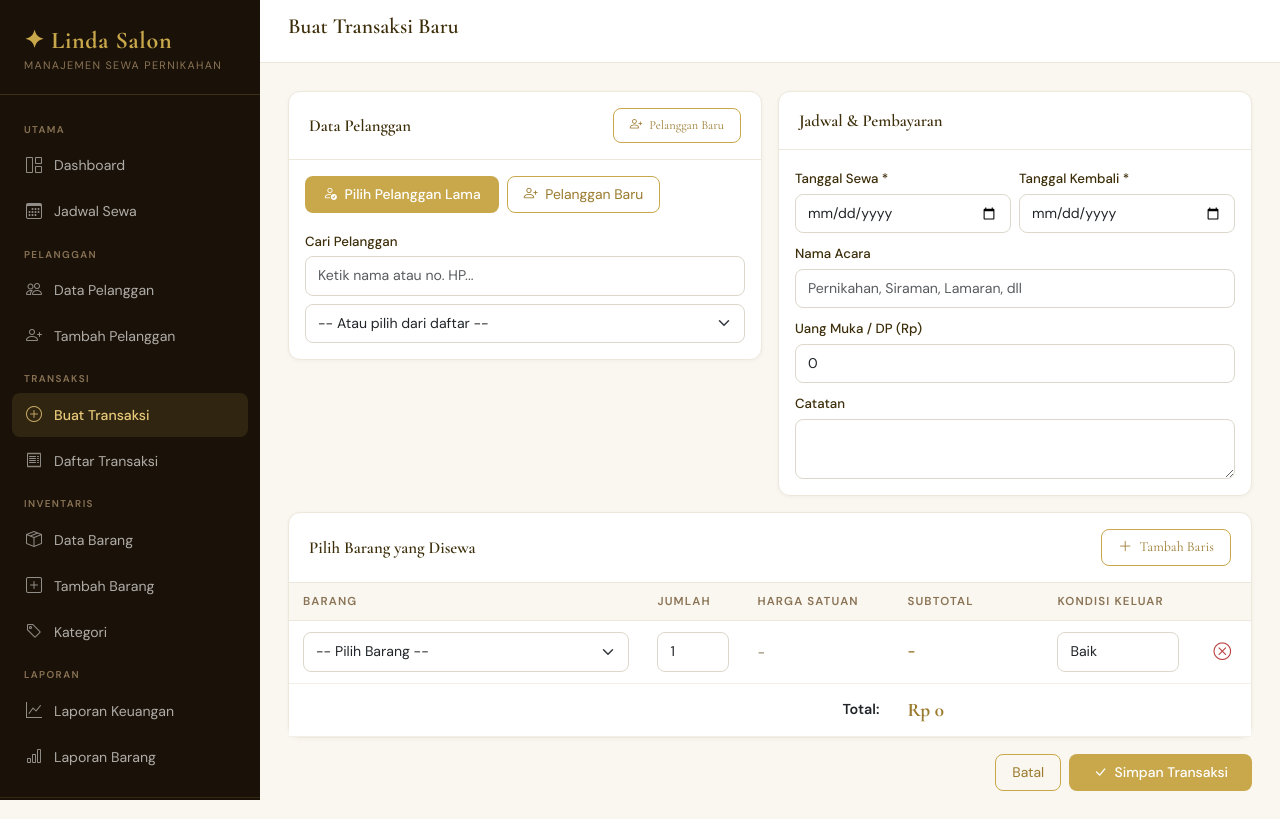
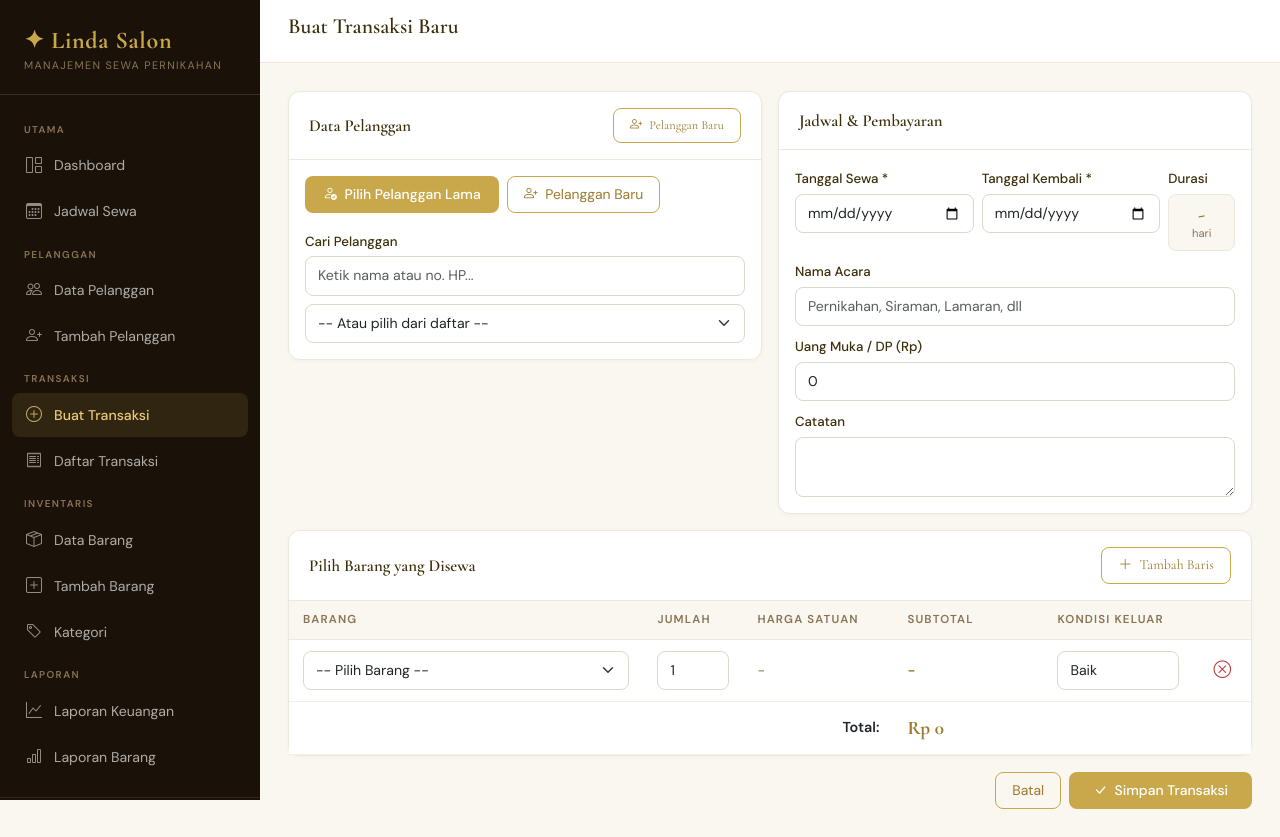
Before and after one commit to avifmuhamadtaufiq/linda_salon, a Django app: page /transactions/create/ in a window 1280 px wide. Run offline with Django 4.2, Linux system fonts and the light colour scheme; the visitor is signed in with stand-in values (Sample User, id 1); data that the repository does not hold is empty; some libraries are stand-ins or nearby versions.

Commit message:
Fitur harga per hari

```diff
--- a/apps/transactions/models.py
+++ b/apps/transactions/models.py
@@ -40,13 +40,14 @@
     transaksi = models.ForeignKey(Transaksi, on_delete=models.CASCADE, related_name='detail')
     barang = models.ForeignKey(Barang, on_delete=models.PROTECT, related_name='detail_transaksi')
     jumlah = models.PositiveIntegerField(default=1)
+    jumlah_hari = models.PositiveIntegerField(default=1)
     harga_satuan = models.DecimalField(max_digits=12, decimal_places=0)
     subtotal = models.DecimalField(max_digits=15, decimal_places=0, default=0)
     kondisi_keluar = models.CharField(max_length=100, blank=True)
     kondisi_kembali = models.CharField(max_length=100, blank=True)
 
     def __str__(self):
-        return f"{self.barang.nama} x{self.jumlah}"
+        return f"{self.barang.nama} x{self.jumlah} x{self.jumlah_hari} hari"
 
     class Meta:
         verbose_name = 'Detail Transaksi'
--- a/apps/transactions/views.py
+++ b/apps/transactions/views.py
@@ -16,6 +16,17 @@
     prefix = f"SW{today.strftime('%Y%m%d')}"
     last = Transaksi.objects.filter(no_transaksi__startswith=prefix).count()
     return f"{prefix}{str(last + 1).zfill(3)}"
+
+
+def hitung_jumlah_hari(tanggal_sewa, tanggal_kembali):
+    """Hitung jumlah hari antara tanggal sewa dan kembali, minimal 1 hari"""
+    try:
+        tgl_sewa = datetime.datetime.strptime(str(tanggal_sewa), '%Y-%m-%d').date()
+        tgl_kembali = datetime.datetime.strptime(str(tanggal_kembali), '%Y-%m-%d').date()
+        selisih = (tgl_kembali - tgl_sewa).days
+        return max(selisih, 1)
+    except:
+        return 1
 
 
 @login_required
@@ -64,22 +75,25 @@
                 uang_muka_raw = request.POST.get('uang_muka', '0') or '0'
                 uang_muka = Decimal(str(uang_muka_raw))
 
-                # Cek apakah pilih pelanggan lama atau buat baru
+                tanggal_sewa = request.POST['tanggal_sewa']
+                tanggal_kembali = request.POST['tanggal_kembali']
+
+                # Hitung otomatis jumlah hari
+                jumlah_hari = hitung_jumlah_hari(tanggal_sewa, tanggal_kembali)
+
+                # Cek pelanggan
                 pelanggan_id = request.POST.get('pelanggan_id', '')
                 pelanggan_obj = None
 
                 if pelanggan_id:
-                    # Pakai pelanggan yang sudah ada
                     pelanggan_obj = Pelanggan.objects.get(pk=int(pelanggan_id))
                     nama = pelanggan_obj.nama
                     hp = pelanggan_obj.hp
                     alamat = pelanggan_obj.alamat
                 else:
-                    # Buat pelanggan baru otomatis
                     nama = request.POST.get('pelanggan_nama', '')
                     hp = request.POST.get('pelanggan_hp', '')
                     alamat = request.POST.get('pelanggan_alamat', '')
-
                     if nama and hp:
                         pelanggan_obj, created = Pelanggan.objects.get_or_create(
                             hp=hp,
@@ -97,8 +111,8 @@
                     pelanggan_hp=hp,
                     pelanggan_alamat=alamat,
                     acara=request.POST.get('acara', ''),
-                    tanggal_sewa=request.POST['tanggal_sewa'],
-                    tanggal_kembali=request.POST['tanggal_kembali'],
+                    tanggal_sewa=tanggal_sewa,
+                    tanggal_kembali=tanggal_kembali,
                     uang_muka=uang_muka,
                     catatan=request.POST.get('catatan', ''),
                     dibuat_oleh=request.user,
@@ -118,12 +132,14 @@
                         raise ValueError(f"Stok {barang.nama} tidak mencukupi (tersedia: {barang.stok_tersedia})")
 
                     harga_satuan = Decimal(str(barang.harga_sewa))
-                    subtotal = Decimal(str(jml)) * harga_satuan
+                    # Harga = harga/hari x jumlah barang x jumlah hari
+                    subtotal = harga_satuan * Decimal(str(jml)) * Decimal(str(jumlah_hari))
 
                     DetailTransaksi.objects.create(
                         transaksi=trx,
                         barang=barang,
                         jumlah=jml,
+                        jumlah_hari=jumlah_hari,
                         harga_satuan=harga_satuan,
                         subtotal=subtotal,
                         kondisi_keluar=request.POST.get(f'kondisi_keluar_{b_id}', 'Baik')
@@ -136,12 +152,11 @@
                 trx.sisa_bayar = total - uang_muka
                 trx.save()
 
-                # Update total transaksi pelanggan
                 if pelanggan_obj:
                     pelanggan_obj.total_transaksi = pelanggan_obj.transaksi_set.count()
                     pelanggan_obj.save()
 
-                messages.success(request, f'Transaksi {no_transaksi} berhasil dibuat.')
+                messages.success(request, f'Transaksi {no_transaksi} berhasil dibuat. ({jumlah_hari} hari sewa)')
                 return redirect('transaksi_detail', pk=trx.pk)
 
         except ValueError as e:
--- a/templates/transactions/transaksi_form.html
+++ b/templates/transactions/transaksi_form.html
@@ -105,13 +105,20 @@
             <div class="card-header">Jadwal & Pembayaran</div>
             <div class="card-body p-3">
                 <div class="row g-2">
-                    <div class="col-md-6">
+                    <div class="col-md-5">
                         <label class="form-label">Tanggal Sewa *</label>
-                        <input type="date" name="tanggal_sewa" class="form-control" value="{{ today }}" required>
+                        <input type="date" name="tanggal_sewa" id="tanggal_sewa" class="form-control" value="{{ today }}" required onchange="hitungHari()">
                     </div>
-                    <div class="col-md-6">
+                    <div class="col-md-5">
                         <label class="form-label">Tanggal Kembali *</label>
-                        <input type="date" name="tanggal_kembali" class="form-control" required>
+                        <input type="date" name="tanggal_kembali" id="tanggal_kembali" class="form-control" required onchange="hitungHari()">
+                    </div>
+                    <div class="col-md-2">
+                        <label class="form-label">Durasi</label>
+                        <div id="info_hari" style="background:#FAF7F0; border:1px solid #EDE8DC; border-radius:8px; padding:8px 10px; text-align:center;">
+                            <div id="jumlah_hari_display" style="font-family:Cormorant Garamond,serif; font-size:1.4rem; font-weight:700; color:var(--gold-dark); line-height:1;">-</div>
+                            <div style="font-size:0.7rem; color:var(--muted);">hari</div>
+                        </div>
                     </div>
                     <div class="col-12">
                         <label class="form-label">Nama Acara</label>
@@ -289,6 +296,24 @@
     return 'Rp ' + Math.round(n).toLocaleString('id-ID');
 }
 
+function getJumlahHari() {
+    const tglSewa = document.getElementById('tanggal_sewa').value;
+    const tglKembali = document.getElementById('tanggal_kembali').value;
+    if (!tglSewa || !tglKembali) return 1;
+    const diff = (new Date(tglKembali) - new Date(tglSewa)) / (1000 * 60 * 60 * 24);
+    return Math.max(Math.round(diff), 1);
+}
+
+function hitungHari() {
+    const hari = getJumlahHari();
+    const el = document.getElementById('jumlah_hari_display');
+    if (el) el.textContent = hari;
+    // Update semua baris kalkulasi
+    document.querySelectorAll('.barang-select').forEach(sel => {
+        if (sel.value) onBarangChange(sel);
+    });
+}
+
 function updateTotal() {
     let total = 0;
     document.querySelectorAll('.row-subtotal').forEach(el => {
@@ -341,10 +366,12 @@
     const opt = sel.selectedOptions[0];
     if (!opt || !opt.value) return;
     const harga = parseFloat(opt.dataset.harga);
-    const jml = parseFloat(input.value) || 0;
-    const subtotal = harga * jml;
+    const jml = parseFloat(tr.querySelector('.jumlah-input').value) || 0;
+    const hari = getJumlahHari();
+    const subtotal = harga * jml * hari;
     const cell = tr.querySelector('.row-subtotal');
-    cell.textContent = formatRp(subtotal);
+    // Tampilkan breakdown harga
+    cell.innerHTML = '<div>' + formatRp(subtotal) + '</div><div style="font-size:0.72rem;color:var(--muted);">' + formatRp(harga) + ' x' + jml + ' x' + hari + ' hari</div>';
     cell.dataset.val = subtotal;
     updateTotal();
 }
```
Also changed, not shown: apps/transactions/migrations/0002_jumlah_hari.py (added).
